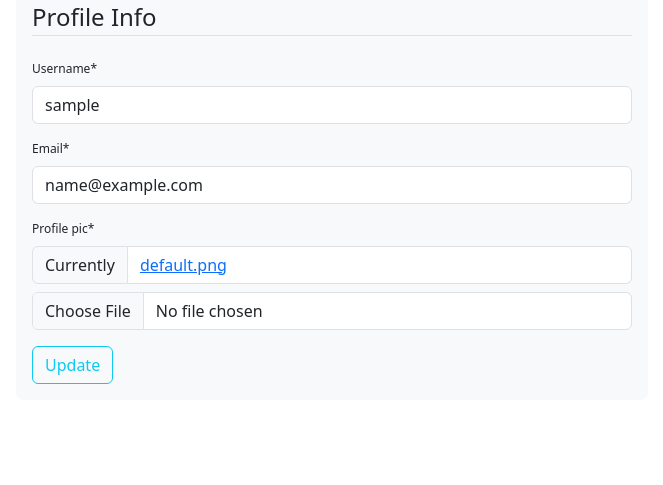
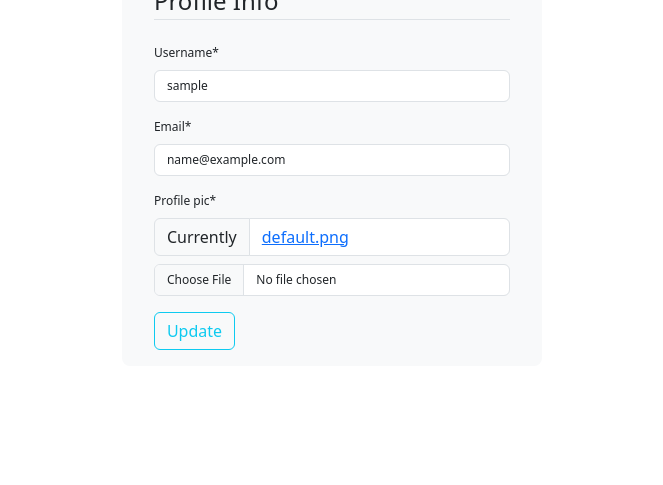
Before and after one commit to Sabbir1039/Real-time-chat-app-DJango, a Django app: page /users/profile/ in a window 1280 px wide. Shown: the part 315-800 px from the top of the page, without its empty margins (308-971 px from the left). Run offline with Django 5.2, Linux system fonts and the light colour scheme; the visitor is signed in with stand-in values (Sample User, id 1); some libraries are stand-ins or nearby versions.

Commit message:
usersapp css changed

```diff
--- a/usersapp/templates/usersapp/base.html
+++ b/usersapp/templates/usersapp/base.html
@@ -57,7 +57,7 @@
                 {% endfor %}
             </div>
 
-            <div style="min-width: 600px;">
+            <div>
                 {% block content %}
                 {% endblock %}
             </div>
--- a/usersapp/templates/usersapp/profile.html
+++ b/usersapp/templates/usersapp/profile.html
@@ -8,14 +8,15 @@
         justify-content: space-around;
         margin-top: 12px;
     }
-    .form-section {
+
+    .profile-form input {
         font-size: 12px;
     }
 </style>
 {% endblock %}
 
 {% block content %}
-    <div class="form-section">
+    <div class="constainer px-3" style="font-size: 12px;">
         <div class="top">
             <div>
                 <h3>{{ user.username }}'s Profile</h3>
@@ -23,11 +24,11 @@
                 <p>Back to <a href="{% url 'home' %}">Home</a></p>
             </div>
 
-            <img class="rounded-circle" src="{{ user.profile_pic.url }}" height="200px" width="200px">
+            <img class="rounded-circle" src="{{ user.profile_pic.url }}" height="150px" width="150px">
         </div>
 
 
-        <form method="POST" enctype="multipart/form-data">
+        <form class="profile-form" method="POST" enctype="multipart/form-data">
             {% csrf_token %}
             <fieldset class="form-group">
                 <legend class="border-bottom mb-4">Profile Info</legend>
--- a/usersapp/views.py
+++ b/usersapp/views.py
@@ -38,6 +38,7 @@ def user_profile(request):
             return redirect('profile')
     else:
         context = {
-            "p_form": UserUpdateForm(instance=request.user)
+            "p_form": UserUpdateForm(instance=request.user),
+            "title": f"{request.user}'s Profile"
         }
         return render(request, 'usersapp/profile.html', context)
```
